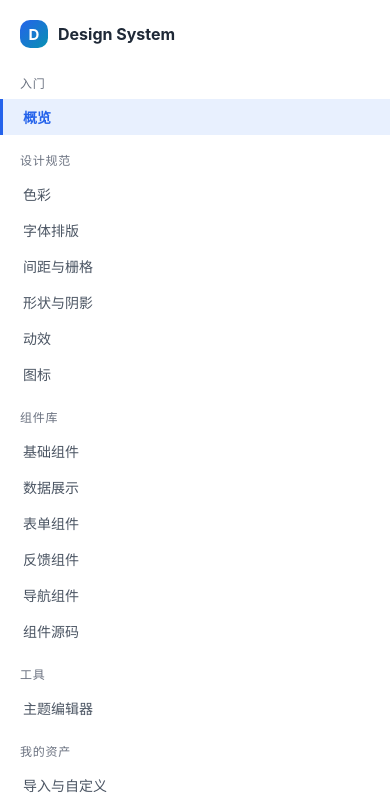
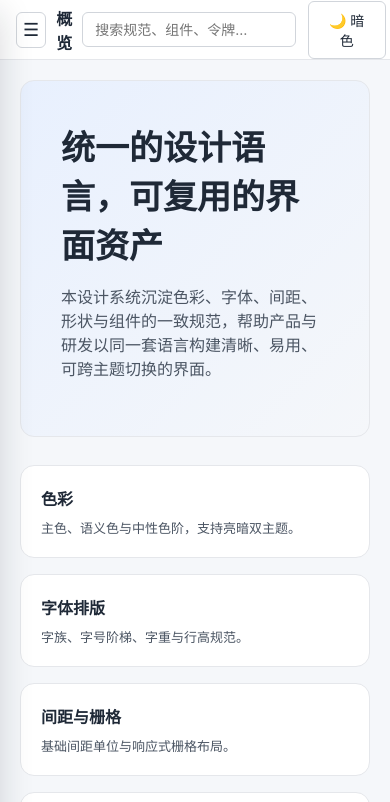
Before and after one commit to wrs666-sw/design-system-site, a React (Vite) app: page / in a window 390 px wide. Shown: the top 802 px of the page. Built offline with nearby package versions, Linux system fonts and the light colour scheme.

Commit message:
feat: 窄屏抽屉布局与汉堡按钮样式

```diff
--- a/src/styles/layout.css
+++ b/src/styles/layout.css
@@ -1,29 +1,265 @@
-.app { display: grid; grid-template-columns: 248px 1fr; min-height: 100%; }
-.sidebar { background: var(--color-bg-container); border-right: 1px solid var(--color-border); padding: 20px 0; position: sticky; top: 0; height: 100vh; overflow-y: auto; }
-.brand { display: flex; align-items: center; gap: 10px; padding: 0 20px 18px; font-size: var(--font-lg); font-weight: 700; }
-.brand-mark { width: 28px; height: 28px; border-radius: var(--radius-md); background: linear-gradient(135deg, var(--color-primary), var(--color-info)); display: grid; place-items: center; color: #fff; font-size: 15px; }
-.nav-group { margin-bottom: 8px; }
-.nav-title { padding: 8px 20px; font-size: var(--font-xs); color: var(--color-text-tertiary); letter-spacing: 0.06em; text-transform: uppercase; }
-.nav-item { display: block; width: 100%; text-align: left; padding: 8px 20px; border: none; background: transparent; color: var(--color-text-secondary); font-size: var(--font-md); cursor: pointer; border-left: 3px solid transparent; }
-.nav-item:hover { background: var(--color-bg-hover); color: var(--color-text-primary); }
-.nav-item.active { color: var(--color-primary); border-left-color: var(--color-primary); background: var(--color-primary-soft); font-weight: 600; }
-.main { display: flex; flex-direction: column; min-width: 0; }
-.topbar { height: 60px; background: var(--color-bg-container); border-bottom: 1px solid var(--color-border); display: flex; align-items: center; justify-content: space-between; padding: 0 32px; position: sticky; top: 0; z-index: 10; }
-.topbar-title { font-size: var(--font-lg); font-weight: 600; }
-.topbar-actions { display: flex; align-items: center; gap: 12px; }
-.content { padding: 32px; max-width: 1080px; width: 100%; margin: 0 auto; }
-.page-head h1 { margin: 0 0 8px; font-size: var(--font-3xl); }
-.page-head p { margin: 0 0 28px; color: var(--color-text-secondary); font-size: var(--font-lg); }
-.section { margin-bottom: 36px; }
-.section h2 { font-size: var(--font-xl); margin: 0 0 6px; }
-.section .desc { color: var(--color-text-secondary); margin: 0 0 18px; }
-.panel { background: var(--color-bg-container); border: 1px solid var(--color-border); border-radius: var(--radius-lg); padding: 24px; }
-.hero { background: linear-gradient(135deg, var(--color-primary-soft), transparent); border: 1px solid var(--color-border); border-radius: var(--radius-lg); padding: 40px; margin-bottom: 28px; }
-.hero h1 { margin: 0 0 12px; font-size: 34px; }
-.hero p { color: var(--color-text-secondary); font-size: var(--font-lg); max-width: 640px; }
-.card-grid { display: grid; grid-template-columns: repeat(auto-fill, minmax(240px, 1fr)); gap: 16px; }
-.info-card { background: var(--color-bg-container); border: 1px solid var(--color-border); border-radius: var(--radius-lg); padding: 20px; cursor: pointer; transition: transform var(--motion-fast) var(--motion-ease), box-shadow var(--motion-fast) var(--motion-ease); }
-.info-card:hover { transform: translateY(-2px); box-shadow: var(--shadow-md); }
-.info-card h3 { margin: 0 0 8px; font-size: var(--font-lg); }
-.info-card p { margin: 0; color: var(--color-text-secondary); font-size: var(--font-sm); }
-@media (max-width: 860px) { .app { grid-template-columns: 1fr; } .sidebar { position: static; height: auto; border-right: none; border-bottom: 1px solid var(--color-border); } .content { padding: 20px; } }
+/* ===== 整体布局 ===== */
+.app {
+  display: grid;
+  grid-template-columns: 248px 1fr;
+  min-height: 100%;
+}
+
+/* 侧边栏 */
+.sidebar {
+  background: var(--color-bg-container);
+  border-right: 1px solid var(--color-border);
+  padding: 20px 0;
+  position: sticky;
+  top: 0;
+  height: 100vh;
+  overflow-y: auto;
+}
+
+.brand {
+  display: flex;
+  align-items: center;
+  gap: 10px;
+  padding: 0 20px 18px;
+  font-size: var(--font-lg);
+  font-weight: 700;
+}
+
+.brand-mark {
+  width: 28px;
+  height: 28px;
+  border-radius: var(--radius-md);
+  background: linear-gradient(135deg, var(--color-primary), var(--color-info));
+  display: grid;
+  place-items: center;
+  color: #fff;
+  font-size: 15px;
+}
+
+.nav-group {
+  margin-bottom: 8px;
+}
+
+.nav-title {
+  padding: 8px 20px;
+  font-size: var(--font-xs);
+  color: var(--color-text-tertiary);
+  letter-spacing: 0.06em;
+  text-transform: uppercase;
+}
+
+.nav-item {
+  display: block;
+  width: 100%;
+  text-align: left;
+  padding: 8px 20px;
+  border: none;
+  background: transparent;
+  color: var(--color-text-secondary);
+  font-size: var(--font-md);
+  cursor: pointer;
+  border-left: 3px solid transparent;
+}
+
+.nav-item:hover {
+  background: var(--color-bg-hover);
+  color: var(--color-text-primary);
+}
+
+.nav-item.active {
+  color: var(--color-primary);
+  border-left-color: var(--color-primary);
+  background: var(--color-primary-soft);
+  font-weight: 600;
+}
+
+/* 主区域 */
+.main {
+  display: flex;
+  flex-direction: column;
+  min-width: 0;
+}
+
+.topbar {
+  height: 60px;
+  background: var(--color-bg-container);
+  border-bottom: 1px solid var(--color-border);
+  display: flex;
+  align-items: center;
+  justify-content: space-between;
+  padding: 0 32px;
+  position: sticky;
+  top: 0;
+  z-index: 10;
+}
+
+.topbar-title {
+  font-size: var(--font-lg);
+  font-weight: 600;
+}
+
+.topbar-actions {
+  display: flex;
+  align-items: center;
+  gap: 12px;
+}
+
+/* 移动端汉堡按钮与抽屉遮罩：桌面端隐藏 */
+.menu-btn {
+  display: none;
+  border: 1px solid var(--color-border-strong);
+  background: var(--color-bg-container);
+  border-radius: var(--radius-sm);
+  width: 36px;
+  height: 36px;
+  font-size: 18px;
+  cursor: pointer;
+  color: var(--color-text-primary);
+}
+
+.sidebar-mask {
+  display: none;
+}
+
+.content {
+  padding: 32px;
+  max-width: 1080px;
+  width: 100%;
+  margin: 0 auto;
+}
+
+/* 页面通用 */
+.page-head h1 {
+  margin: 0 0 8px;
+  font-size: var(--font-3xl);
+}
+
+.page-head p {
+  margin: 0 0 28px;
+  color: var(--color-text-secondary);
+  font-size: var(--font-lg);
+}
+
+.section {
+  margin-bottom: 36px;
+}
+
+.section h2 {
+  font-size: var(--font-xl);
+  margin: 0 0 6px;
+}
+
+.section .desc {
+  color: var(--color-text-secondary);
+  margin: 0 0 18px;
+}
+
+.panel {
+  background: var(--color-bg-container);
+  border: 1px solid var(--color-border);
+  border-radius: var(--radius-lg);
+  padding: 24px;
+}
+
+/* 首页卡片 */
+.hero {
+  background: linear-gradient(135deg, var(--color-primary-soft), transparent);
+  border: 1px solid var(--color-border);
+  border-radius: var(--radius-lg);
+  padding: 40px;
+  margin-bottom: 28px;
+}
+
+.hero h1 {
+  margin: 0 0 12px;
+  font-size: 34px;
+}
+
+.hero p {
+  color: var(--color-text-secondary);
+  font-size: var(--font-lg);
+  max-width: 640px;
+}
+
+.card-grid {
+  display: grid;
+  grid-template-columns: repeat(auto-fill, minmax(240px, 1fr));
+  gap: 16px;
+}
+
+.info-card {
+  background: var(--color-bg-container);
+  border: 1px solid var(--color-border);
+  border-radius: var(--radius-lg);
+  padding: 20px;
+  cursor: pointer;
+  transition: transform var(--motion-fast) var(--motion-ease),
+    box-shadow var(--motion-fast) var(--motion-ease);
+}
+
+.info-card:hover {
+  transform: translateY(-2px);
+  box-shadow: var(--shadow-md);
+}
+
+.info-card h3 {
+  margin: 0 0 8px;
+  font-size: var(--font-lg);
+}
+
+.info-card p {
+  margin: 0;
+  color: var(--color-text-secondary);
+  font-size: var(--font-sm);
+}
+
+/* 响应式：窄屏侧栏变为 off-canvas 抽屉 */
+@media (max-width: 860px) {
+  .app {
+    grid-template-columns: 1fr;
+  }
+
+  .menu-btn {
+    display: inline-flex;
+    align-items: center;
+    justify-content: center;
+  }
+
+  .sidebar {
+    position: fixed;
+    top: 0;
+    left: 0;
+    height: 100vh;
+    width: 260px;
+    z-index: 200;
+    border-right: 1px solid var(--color-border);
+    transform: translateX(-100%);
+    transition: transform var(--motion-base) var(--motion-ease);
+    box-shadow: var(--shadow-lg);
+  }
+
+  .sidebar.open {
+    transform: translateX(0);
+  }
+
+  .sidebar-mask {
+    display: block;
+    position: fixed;
+    inset: 0;
+    background: rgba(0, 0, 0, 0.45);
+    z-index: 150;
+  }
+
+  .topbar {
+    padding: 0 16px;
+    gap: 10px;
+  }
+
+  .search-box {
+    width: 150px;
+  }
+
+  .content {
+    padding: 20px;
+  }
+}
```
